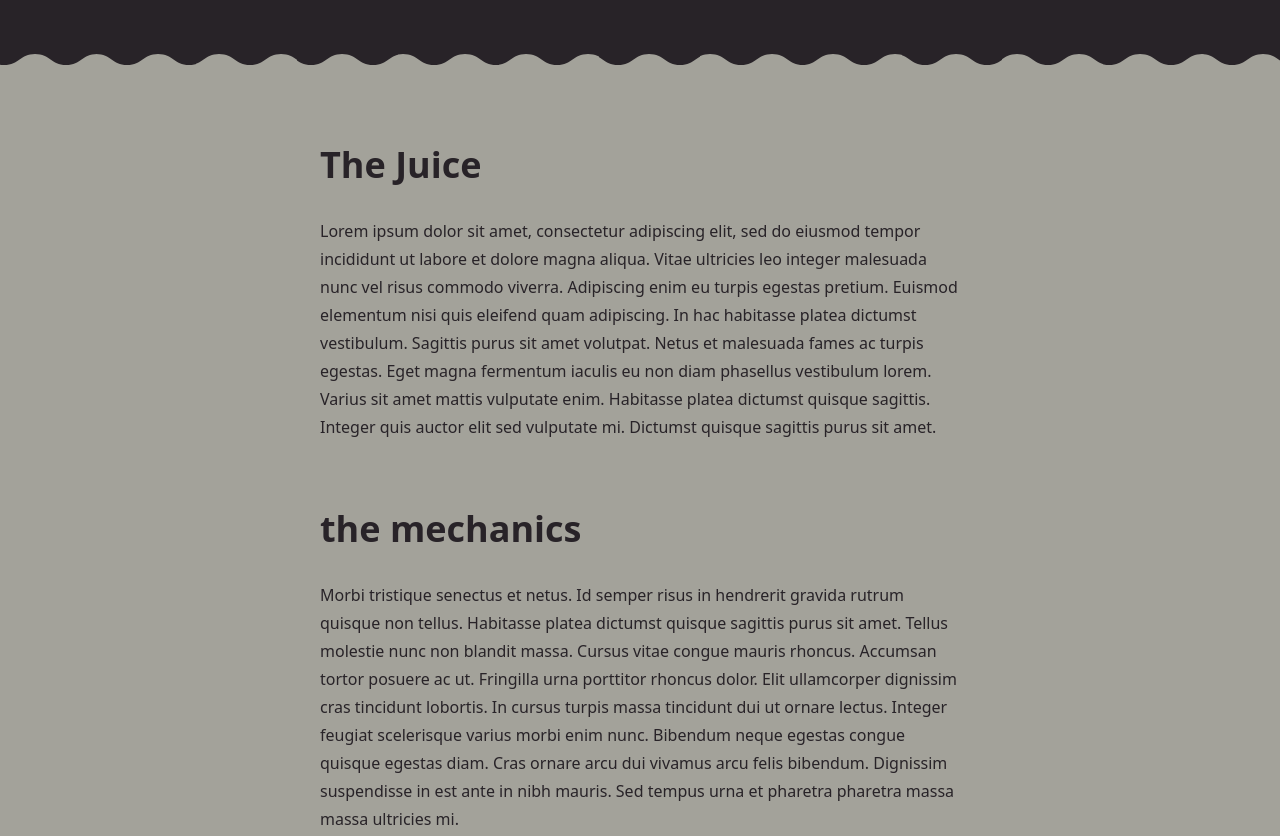
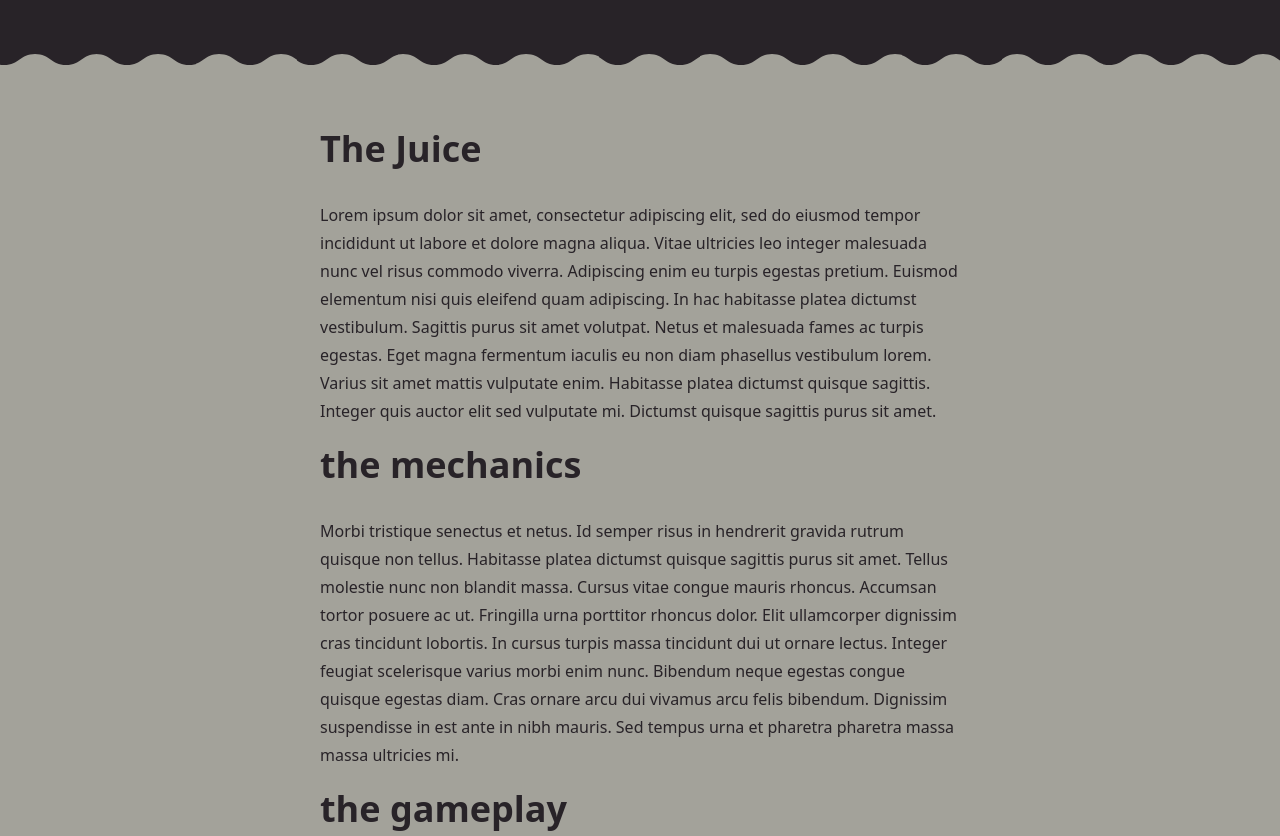
Before and after one commit to deltea/portfolio, an Astro site: page /projects/catalyst in a window 1280 px wide. Shown: the part 691-1527 px from the top of the page. Built offline with nearby package versions, Linux system fonts and the light colour scheme; Astro itself is replaced by a stand-in of ours.

```diff
--- a/src/pages/projects/[...slug].astro
+++ b/src/pages/projects/[...slug].astro
@@ -48,7 +48,7 @@ const { Content } = await post.render();
   <Waves client:only="svelte" direction={-1} class="bg-dark" color="--color-light" />
 
   <div class="bg-white flex justify-center items-center">
-    <article class="w-content bg-white text-black p-8 prose prose-h1:font-grotesk prose-h1:text-black prose-h1:pt-12 prose-neutral max-w-none selection:text-white pb-16">
+    <article class="w-content bg-white text-black p-8 prose prose-h1:font-grotesk prose-h1:text-black prose-neutral max-w-none selection:text-white py-16">
       <Content />
     </article>
   </div>
```
Also changed, not shown: src/content/projects/catalyst.mdx (renamed from src/content/projects/catalyst.md), src/content/projects/jet-cat.mdx (renamed from src/content/projects/jet-cat.md), src/content/projects/power-cut.mdx (renamed from src/content/projects/power-cut.md), src/content/projects/the-movie-game.mdx (renamed from src/content/projects/the-movie-game.md).
